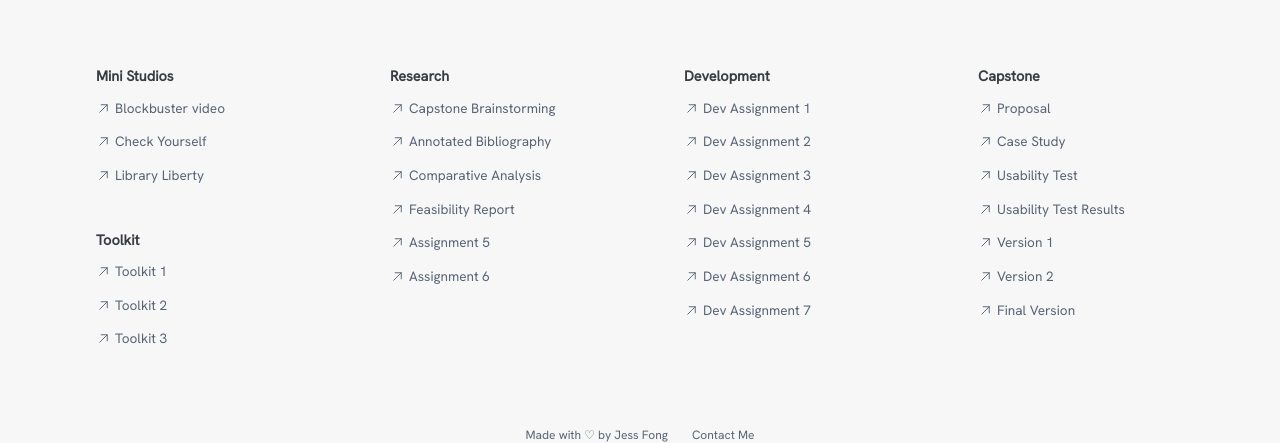
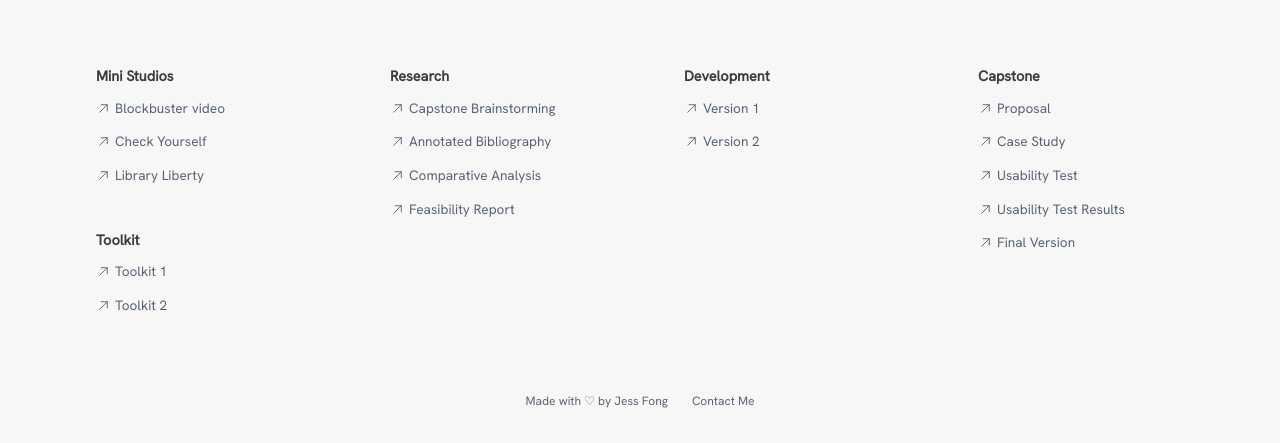
Before and after one commit to jjfong09/des157b, a website: page index.html in a window 1280 px wide. Shown: the part 374-817 px from the top of the page. Drawn offline with nearby package versions, Linux system fonts and the light colour scheme.

Commit message:
clean up

```diff
--- a/index.html
+++ b/index.html
@@ -115,15 +115,6 @@
 						</svg>
 						<a href="toolkit2/index.html" target="_blank">Toolkit 2</a>
 					  </li>
-
-					  <li class="card-list-item">
-						<svg xmlns="http://www.w3.org/2000/svg" viewBox="0 0 256 256">
-						  <rect width="256" height="256" fill="none"/>
-						  <line x1="64" y1="192" x2="192" y2="64" fill="none" stroke="currentColor" stroke-linecap="round" stroke-linejoin="round" stroke-width="16"/>
-						  <polyline points="88 64 192 64 192 168" fill="none" stroke="currentColor" stroke-linecap="round" stroke-linejoin="round" stroke-width="16"/>
-						</svg>
-						<a href="#" target="_blank">Toolkit 3</a>
-					  </li>
 					</ul>
 				  </div>
 			</article>
@@ -170,24 +161,6 @@
 						</svg>
 						<a href="Des157b_feasibility.pdf" target="_blank">Feasibility Report</a>
 					  </li>
-
-					  <li class="card-list-item">
-						<svg xmlns="http://www.w3.org/2000/svg" viewBox="0 0 256 256">
-						  <rect width="256" height="256" fill="none"/>
-						  <line x1="64" y1="192" x2="192" y2="64" fill="none" stroke="currentColor" stroke-linecap="round" stroke-linejoin="round" stroke-width="16"/>
-						  <polyline points="88 64 192 64 192 168" fill="none" stroke="currentColor" stroke-linecap="round" stroke-linejoin="round" stroke-width="16"/>
-						</svg>
-						<a href="#" target="_blank">Assignment 5</a>
-					  </li>
-
-					  <li class="card-list-item">
-						<svg xmlns="http://www.w3.org/2000/svg" viewBox="0 0 256 256">
-						  <rect width="256" height="256" fill="none"/>
-						  <line x1="64" y1="192" x2="192" y2="64" fill="none" stroke="currentColor" stroke-linecap="round" stroke-linejoin="round" stroke-width="16"/>
-						  <polyline points="88 64 192 64 192 168" fill="none" stroke="currentColor" stroke-linecap="round" stroke-linejoin="round" stroke-width="16"/>
-						</svg>
-						<a href="#" target="_blank">Assignment 6</a>
-					  </li>
 					</ul>
 				  </div>
 			</article>
@@ -204,7 +177,7 @@
 							  <line x1="64" y1="192" x2="192" y2="64" fill="none" stroke="currentColor" stroke-linecap="round" stroke-linejoin="round" stroke-width="16"/>
 							  <polyline points="88 64 192 64 192 168" fill="none" stroke="currentColor" stroke-linecap="round" stroke-linejoin="round" stroke-width="16"/>
 							</svg>
-						<a href="#" target="_blank">Dev Assignment 1</a>
+							<a href="capstone/version1/index.html">Version 1</a>
 						  </li>
 
 						  <li class="card-list-item">
@@ -213,52 +186,7 @@
 							  <line x1="64" y1="192" x2="192" y2="64" fill="none" stroke="currentColor" stroke-linecap="round" stroke-linejoin="round" stroke-width="16"/>
 							  <polyline points="88 64 192 64 192 168" fill="none" stroke="currentColor" stroke-linecap="round" stroke-linejoin="round" stroke-width="16"/>
 							</svg>
-						<a href="#">Dev Assignment 2</a>
-					  </li>
-
-					  <li class="card-list-item">
-						<svg xmlns="http://www.w3.org/2000/svg" viewBox="0 0 256 256">
-						  <rect width="256" height="256" fill="none"/>
-						  <line x1="64" y1="192" x2="192" y2="64" fill="none" stroke="currentColor" stroke-linecap="round" stroke-linejoin="round" stroke-width="16"/>
-						  <polyline points="88 64 192 64 192 168" fill="none" stroke="currentColor" stroke-linecap="round" stroke-linejoin="round" stroke-width="16"/>
-						</svg>
-						<a href="#" target="_blank">Dev Assignment 3</a>
-					  </li>
-
-					  <li class="card-list-item">
-						<svg xmlns="http://www.w3.org/2000/svg" viewBox="0 0 256 256">
-						  <rect width="256" height="256" fill="none"/>
-						  <line x1="64" y1="192" x2="192" y2="64" fill="none" stroke="currentColor" stroke-linecap="round" stroke-linejoin="round" stroke-width="16"/>
-						  <polyline points="88 64 192 64 192 168" fill="none" stroke="currentColor" stroke-linecap="round" stroke-linejoin="round" stroke-width="16"/>
-						</svg>
-						<a href="#" target="_blank">Dev Assignment 4</a>
-					  </li>
-
-					  <li class="card-list-item">
-						<svg xmlns="http://www.w3.org/2000/svg" viewBox="0 0 256 256">
-						  <rect width="256" height="256" fill="none"/>
-						  <line x1="64" y1="192" x2="192" y2="64" fill="none" stroke="currentColor" stroke-linecap="round" stroke-linejoin="round" stroke-width="16"/>
-						  <polyline points="88 64 192 64 192 168" fill="none" stroke="currentColor" stroke-linecap="round" stroke-linejoin="round" stroke-width="16"/>
-						</svg>
-						<a href="#" target="_blank">Dev Assignment 5</a>
-					  </li>
-
-					  <li class="card-list-item">
-						<svg xmlns="http://www.w3.org/2000/svg" viewBox="0 0 256 256">
-						  <rect width="256" height="256" fill="none"/>
-						  <line x1="64" y1="192" x2="192" y2="64" fill="none" stroke="currentColor" stroke-linecap="round" stroke-linejoin="round" stroke-width="16"/>
-						  <polyline points="88 64 192 64 192 168" fill="none" stroke="currentColor" stroke-linecap="round" stroke-linejoin="round" stroke-width="16"/>
-						</svg>
-						<a href="#" target="_blank">Dev Assignment 6</a>
-					  </li>
-
-					  <li class="card-list-item">
-						<svg xmlns="http://www.w3.org/2000/svg" viewBox="0 0 256 256">
-						  <rect width="256" height="256" fill="none"/>
-						  <line x1="64" y1="192" x2="192" y2="64" fill="none" stroke="currentColor" stroke-linecap="round" stroke-linejoin="round" stroke-width="16"/>
-						  <polyline points="88 64 192 64 192 168" fill="none" stroke="currentColor" stroke-linecap="round" stroke-linejoin="round" stroke-width="16"/>
-						</svg>
-						<a href="#" target="_blank">Dev Assignment 7</a>
+							<a href="capstone/version2/index.html">Version 2</a>
 						  </li>
 					</ul>
 				  </div>
@@ -314,24 +242,6 @@
 						  <line x1="64" y1="192" x2="192" y2="64" fill="none" stroke="currentColor" stroke-linecap="round" stroke-linejoin="round" stroke-width="16"/>
 						  <polyline points="88 64 192 64 192 168" fill="none" stroke="currentColor" stroke-linecap="round" stroke-linejoin="round" stroke-width="16"/>
 						</svg>
-						<a href="capstone/version1/index.html">Version 1</a>
-					  </li>
-
-					  <li class="card-list-item">
-						<svg xmlns="http://www.w3.org/2000/svg" viewBox="0 0 256 256">
-						  <rect width="256" height="256" fill="none"/>
-						  <line x1="64" y1="192" x2="192" y2="64" fill="none" stroke="currentColor" stroke-linecap="round" stroke-linejoin="round" stroke-width="16"/>
-						  <polyline points="88 64 192 64 192 168" fill="none" stroke="currentColor" stroke-linecap="round" stroke-linejoin="round" stroke-width="16"/>
-						</svg>
-						<a href="capstone/version2/index.html">Version 2</a>
-					  </li>
-
-					  <li class="card-list-item">
-						<svg xmlns="http://www.w3.org/2000/svg" viewBox="0 0 256 256">
-						  <rect width="256" height="256" fill="none"/>
-						  <line x1="64" y1="192" x2="192" y2="64" fill="none" stroke="currentColor" stroke-linecap="round" stroke-linejoin="round" stroke-width="16"/>
-						  <polyline points="88 64 192 64 192 168" fill="none" stroke="currentColor" stroke-linecap="round" stroke-linejoin="round" stroke-width="16"/>
-						</svg>
 						<a href="capstone/version3/index.html">Final Version</a>
 					  </li>
 					</ul>
```
Lines whose indentation alone changed are shown as unchanged.
